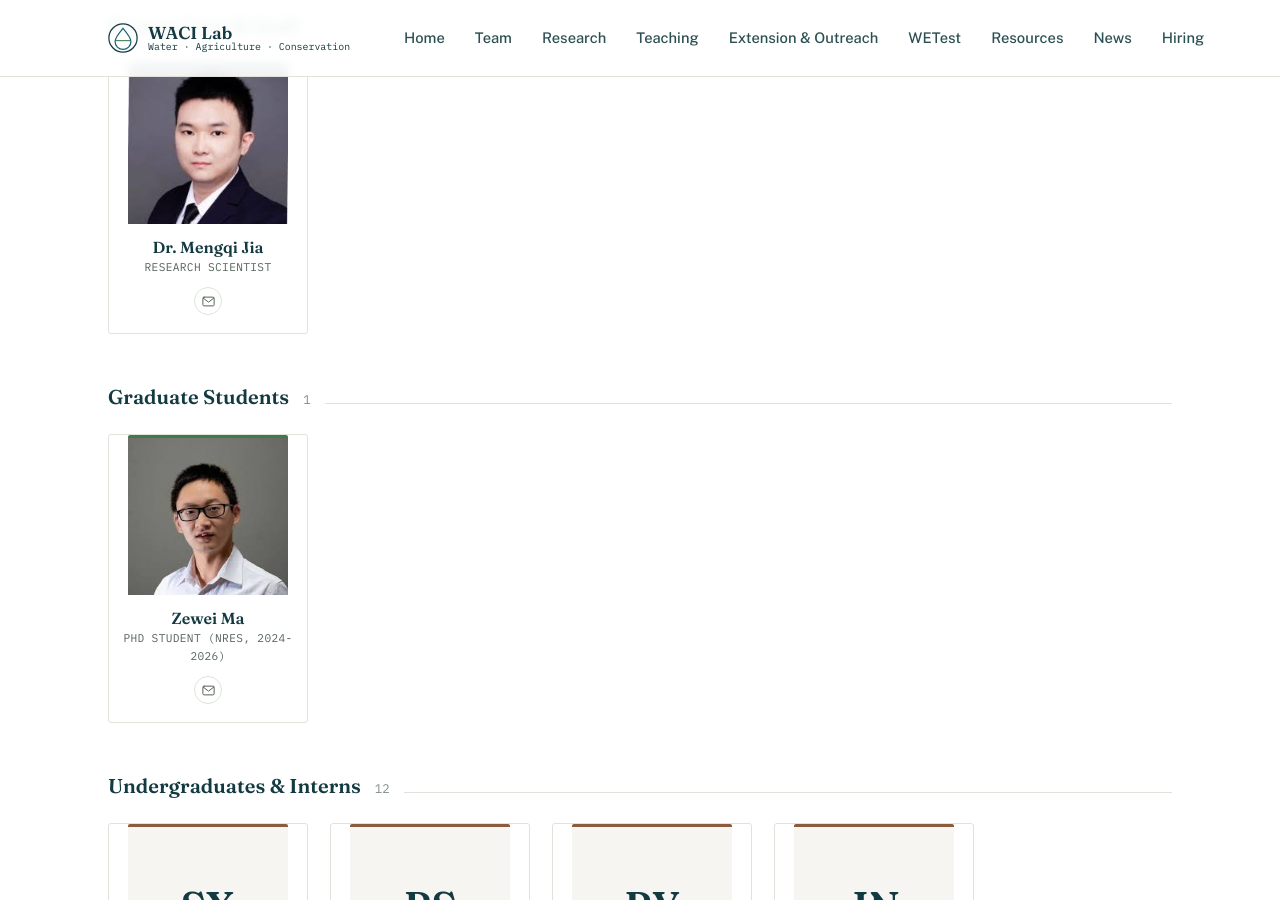
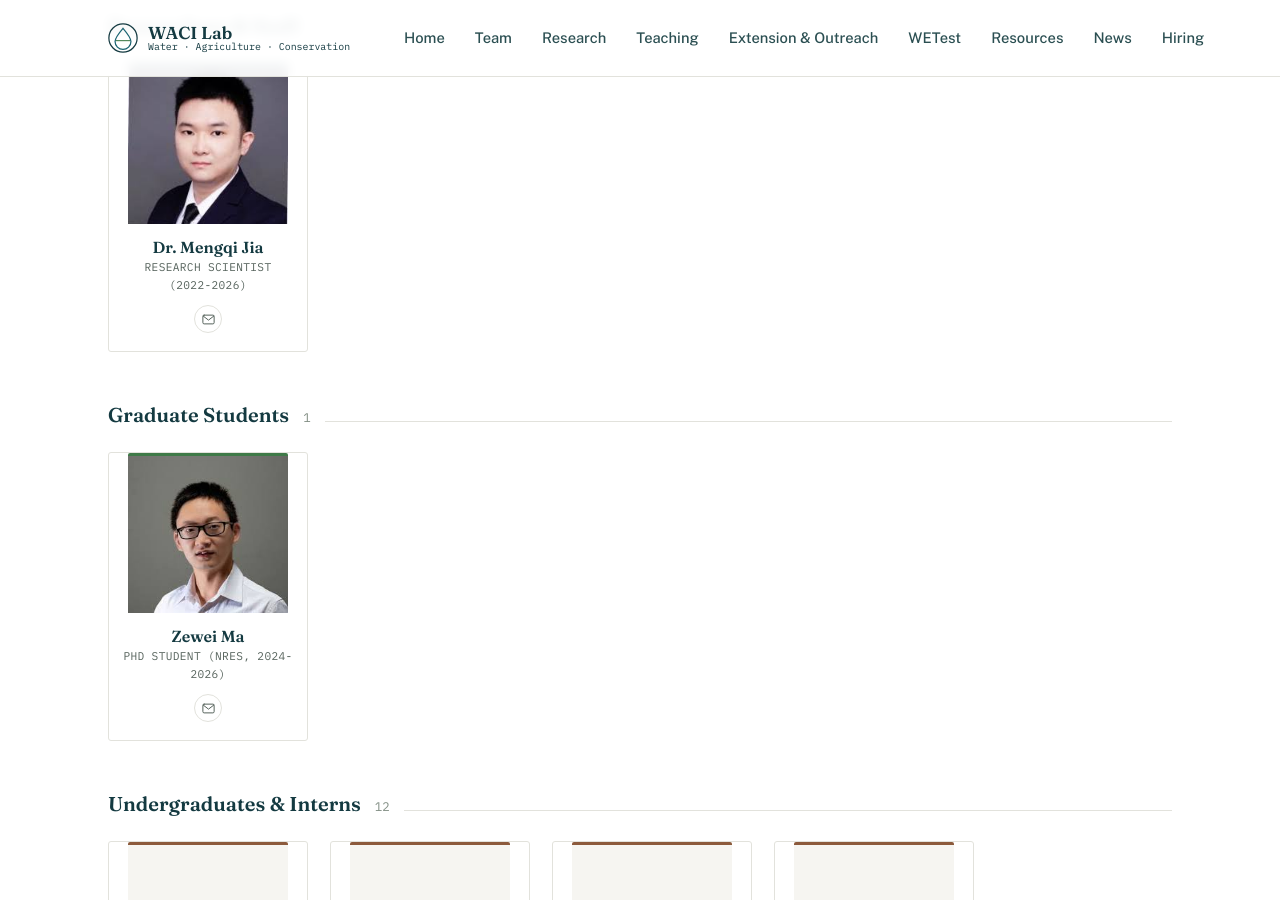
Before and after one commit to WACI-Lab/waci-lab.github.io, a Jekyll site: the page built from team/alumni.md, in a window 1280 px wide and 900 px high, scrolled down 584 px. Built offline with Jekyll 4.4.1, drawn with Linux system fonts in a browser that asks for light colours.

Commit message:
Update team alumni listings

```diff
--- a/_data/team.yml
+++ b/_data/team.yml
@@ -140,7 +140,7 @@
 alumni:
   researchers_staff:
     - name: Dr. Mengqi Jia
-      role: Research Scientist
+      role: Research Scientist (2022-2026)
       photo: /assets/img/team/mengqi-jia.jpeg
       email: mengqij@illinois.edu
       # linkedin: ""
```
